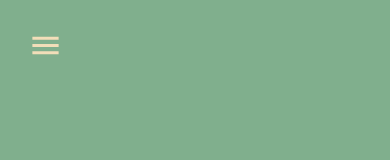
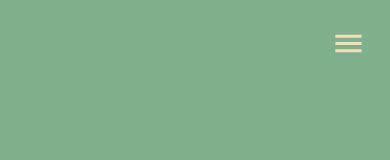
Before and after one commit to panarec/bounty-hunters, a React (Create React App) app: page / in a window 390 px wide. Shown: the top 160 px of the page. Built offline with nearby package versions, Linux system fonts and the light colour scheme; a web font is replaced by a local one.

Commit message:
Menu button styling finished

```diff
--- a/src/Components/MenuButton.js
+++ b/src/Components/MenuButton.js
@@ -5,10 +5,9 @@ export const MenuButton = () => {
   return (
     <IconButton
       className="menu-btn"
-      size="large"
       aria-label="menu"
       color="inherit"
-      sx={{ position: 'absolute', zIndex: '9999' }}
+      sx={{ zIndex: '9999' }}
     >
       <MenuIcon fontSize="large" />
     </IconButton>
--- a/src/custom.scss
+++ b/src/custom.scss
@@ -49,6 +49,9 @@ body {
   }
 }
 @media (max-width: 576px) {
+  .header{
+    text-align: right;
+  }
   .primary-nav {
     align-items: center;
     position: fixed;
```
